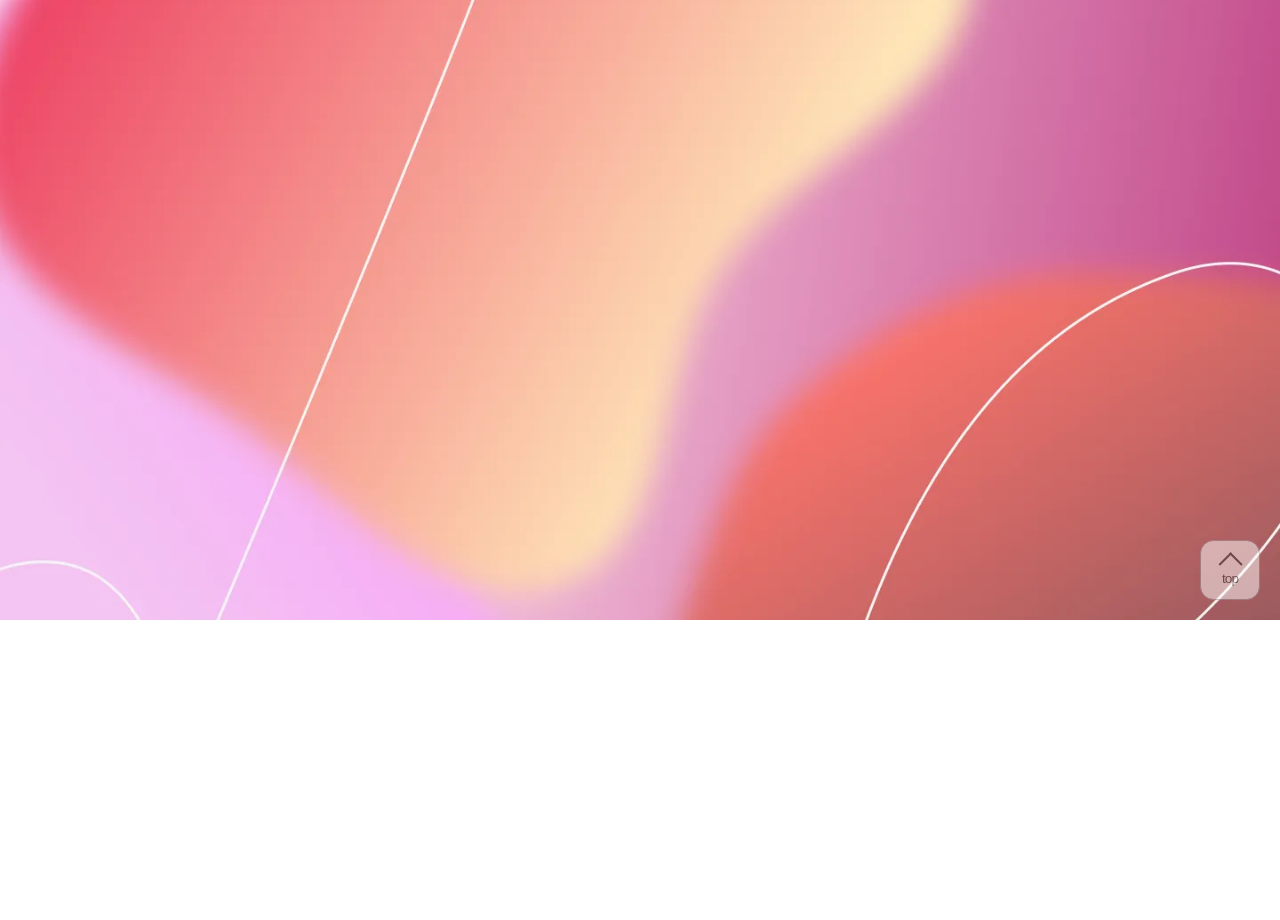
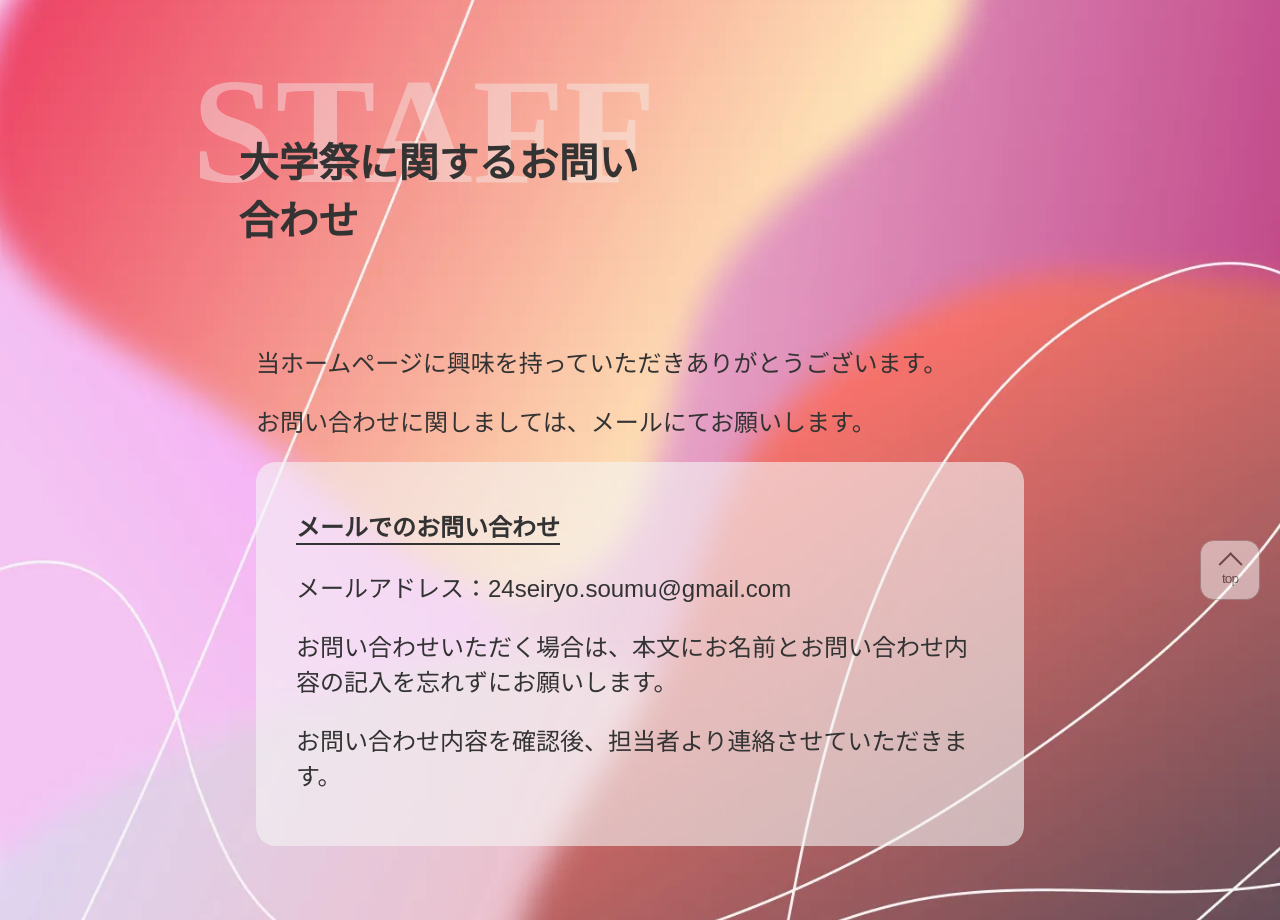
Before and after one commit to ynufes-tech/ynufes-seiryo24, a Nuxt app: page /staff in a window 1280 px wide. Before the commit this address had no page. Shown: the part 180-1100 px from the top of the page. Before the commit the page ends 800 px from the top, so only its background shows below. Built offline with nearby package versions, Linux system fonts and the light colour scheme.

Commit message:
staff-page完成

```diff
--- /dev/null
+++ b/pages/staff/index.vue
@@ -0,0 +1,75 @@
+<script lang="ts" setup></script>
+<template>
+  <div class="page-root">
+    <div class="staff-page">
+      <PageTitle :title="'STAFF'" :sub-title="'大学祭に関するお問い合わせ'" />
+      <div class="inner-staff-page">
+        <div class="staff-about">
+          <p>当ホームページに興味を持っていただきありがとうございます。</p>
+          <p>お問い合わせに関しましては、メールにてお願いします。</p>
+        </div>
+
+        <div class="mail-announce">
+          <h1 class="child-title">メールでのお問い合わせ</h1>
+          <p>メールアドレス：24seiryo.soumu@gmail.com</p>
+          <p>
+            お問い合わせいただく場合は、本文にお名前とお問い合わせ内容の記入を忘れずにお願いします。
+          </p>
+          <p>お問い合わせ内容を確認後、担当者より連絡させていただきます。</p>
+        </div>
+      </div>
+    </div>
+  </div>
+</template>
+
+<style lang="scss" scoped>
+@use "@/assets/scss/_breakpoint.scss" as *;
+// html {
+//   scroll-behavior: smooth;
+// }
+
+.inner-staff-page {
+  position: relative;
+  top: 500px;
+  left: 20%;
+  width: 60%;
+  @include md {
+    top: 350px;
+  }
+  @include sm {
+    top: 250px;
+  }
+}
+.child-title {
+  font-size: 24px;
+  width: fit-content;
+  border-bottom: solid 2px #333;
+  @include md {
+    font-size: 18px;
+  }
+  @include sm {
+    font-size: 12px;
+  }
+}
+.mail-announce {
+  background-color: rgba(#f6f6f6, 0.6);
+  border-radius: 20px;
+  padding: 30px 40px;
+  @include md {
+    padding: 20px 30px;
+  }
+  @include sm {
+    padding: 15px 20px;
+  }
+}
+*p {
+  font-size: 24px;
+
+  @include md {
+    font-size: 18px;
+  }
+  @include sm {
+    font-size: 12px;
+  }
+}
+</style>
```
